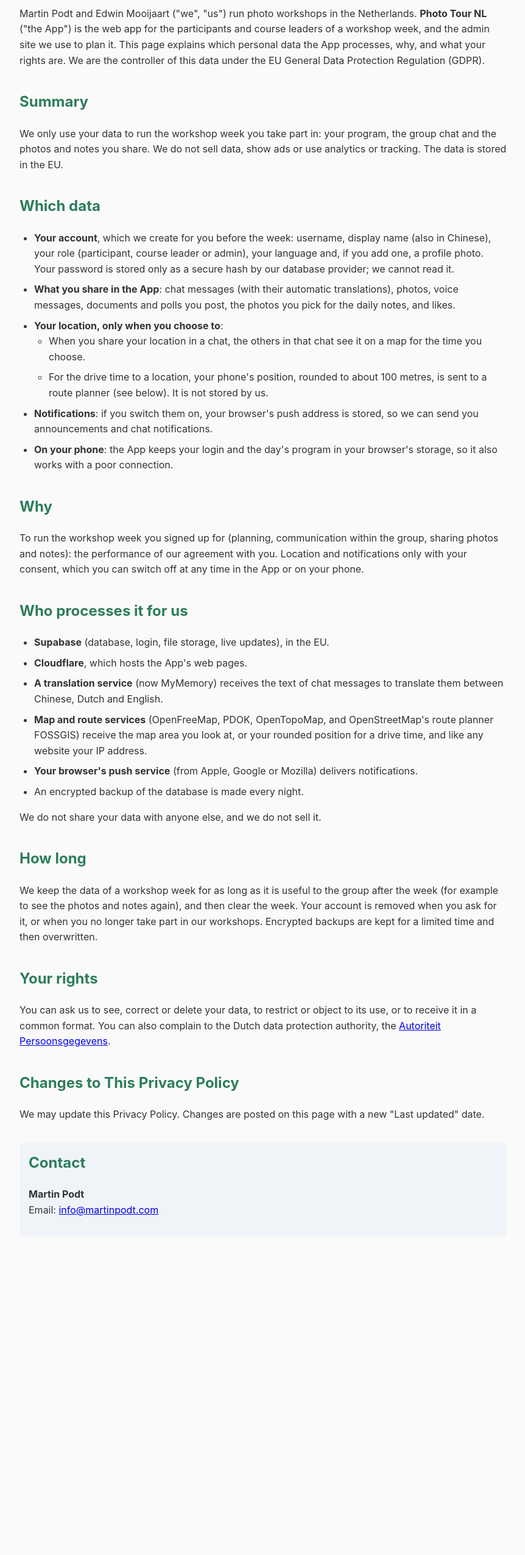
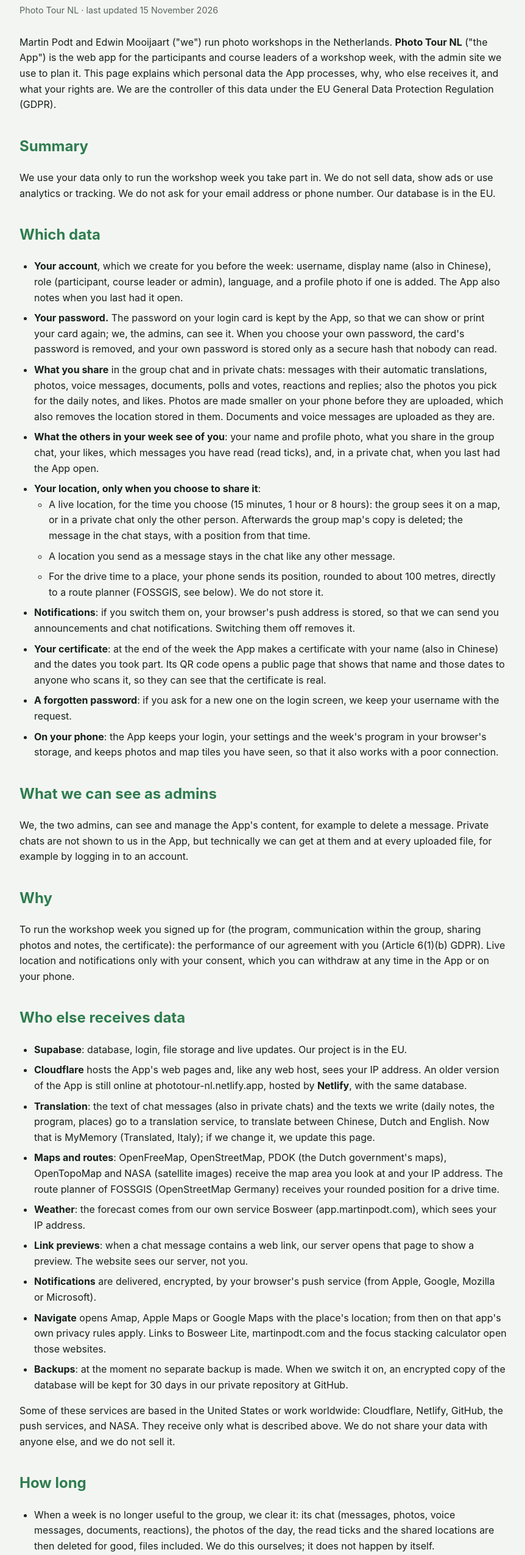
Before and after one commit to mpodt/privacy, a plain HTML site: page phototourapp/index.html in a window 1280 px wide. Shown: the part 149-2699 px from the top of the page at 61% size, without its empty margins (208-1070 px from the left). Before the commit the page ends 2197 px from the top, so only its background shows below. Drawn offline with Linux system fonts and the light colour scheme.

Commit message:
Photo Tour NL: privacy policy checked against the app, in English, Dutch and Chinese
Co-Authored-By: Claude Opus 5.5 <noreply@anthropic.com>

```diff
--- a/phototourapp/index.html
+++ b/phototourapp/index.html
@@ -4,97 +4,126 @@
     <meta charset="UTF-8">
     <meta name="viewport" content="width=device-width, initial-scale=1.0">
     <title>Privacy Policy - Photo Tour NL</title>
-    <style>
-        body {
-            font-family: -apple-system, BlinkMacSystemFont, 'Segoe UI', Roboto, Oxygen, Ubuntu, sans-serif;
-            line-height: 1.6;
-            max-width: 800px;
-            margin: 0 auto;
-            padding: 20px;
-            color: #333;
-            background-color: #fafafa;
-        }
-        h1 { color: #1a1a2e; margin-bottom: 0.2em; }
-        h2 { color: #2E7D5B; margin-top: 1.5em; }
-        .last-updated { color: #888; font-size: 0.9em; margin-bottom: 2em; }
-        ul { padding-left: 1.5em; }
-        li { margin-bottom: 0.5em; }
-        .contact { background: #f0f4f8; padding: 15px; border-radius: 8px; margin-top: 2em; }
-    </style>
+    <link rel="alternate" hreflang="en" href="https://mpodt.github.io/privacy/phototourapp/">
+    <link rel="alternate" hreflang="nl" href="https://mpodt.github.io/privacy/phototourapp/nl.html">
+    <link rel="alternate" hreflang="zh-CN" href="https://mpodt.github.io/privacy/phototourapp/zh.html">
+    <link rel="stylesheet" href="style.css">
 </head>
 <body>
 
+<nav class="langs" aria-label="Language"><a href="zh.html" lang="zh-CN">中文</a> · <a href="nl.html" lang="nl">Nederlands</a> · <strong>English</strong></nav>
+
 <h1>Privacy Policy</h1>
-<p class="last-updated">Last updated: November 15, 2026</p>
+<p class="last-updated">Photo Tour NL · last updated 15 November 2026</p>
 
-<p>Martin Podt and Edwin Mooijaart ("we", "us") run photo workshops in the Netherlands. <strong>Photo Tour NL</strong>
-("the App") is the web app for the participants and course leaders of a workshop week, and the admin site we use to
-plan it. This page explains which personal data the App processes, why, and what your rights are. We are the
-controller of this data under the EU General Data Protection Regulation (GDPR).</p>
+<p>Martin Podt and Edwin Mooijaart ("we") run photo workshops in the Netherlands. <strong>Photo Tour NL</strong>
+("the App") is the web app for the participants and course leaders of a workshop week, with the admin site we use
+to plan it. This page explains which personal data the App processes, why, who else receives it, and what your
+rights are. We are the controller of this data under the EU General Data Protection Regulation (GDPR).</p>
 
 <h2>Summary</h2>
-<p>We only use your data to run the workshop week you take part in: your program, the group chat and the photos and
-notes you share. We do not sell data, show ads or use analytics or tracking. The data is stored in the EU.</p>
+<p>We use your data only to run the workshop week you take part in. We do not sell data, show ads or use analytics
+or tracking. We do not ask for your email address or phone number. Our database is in the EU.</p>
 
 <h2>Which data</h2>
 <ul>
     <li><strong>Your account</strong>, which we create for you before the week: username, display name (also in
-        Chinese), your role (participant, course leader or admin), your language and, if you add one, a profile photo.
-        Your password is stored only as a secure hash by our database provider; we cannot read it.</li>
-    <li><strong>What you share in the App</strong>: chat messages (with their automatic translations), photos, voice
-        messages, documents and polls you post, the photos you pick for the daily notes, and likes.</li>
-    <li><strong>Your location, only when you choose to</strong>:
+        Chinese), role (participant, course leader or admin), language, and a profile photo if one is added. The App
+        also notes when you last had it open.</li>
+    <li><strong>Your password.</strong> The password on your login card is kept by the App, so that we can show or
+        print your card again; we, the admins, can see it. When you choose your own password, the card's password is
+        removed, and your own password is stored only as a secure hash that nobody can read.</li>
+    <li><strong>What you share</strong> in the group chat and in private chats: messages with their automatic
+        translations, photos, voice messages, documents, polls and votes, reactions and replies; also the photos you
+        pick for the daily notes, and likes. Photos are made smaller on your phone before they are uploaded, which also
+        removes the location stored in them. Documents and voice messages are uploaded as they are.</li>
+    <li><strong>What the others in your week see of you</strong>: your name and profile photo, what you share in the
+        group chat, your likes, which messages you have read (read ticks), and, in a private chat, when you last had
+        the App open.</li>
+    <li><strong>Your location, only when you choose to share it</strong>:
         <ul>
-            <li>When you share your location in a chat, the others in that chat see it on a map for the time you
-                choose.</li>
-            <li>For the drive time to a location, your phone's position, rounded to about 100 metres, is sent to a
-                route planner (see below). It is not stored by us.</li>
+            <li>A live location, for the time you choose (15 minutes, 1 hour or 8 hours): the group sees it on a map,
+                or in a private chat only the other person. Afterwards the group map's copy is deleted; the message in
+                the chat stays, with a position from that time.</li>
+            <li>A location you send as a message stays in the chat like any other message.</li>
+            <li>For the drive time to a place, your phone sends its position, rounded to about 100 metres, directly to
+                a route planner (FOSSGIS, see below). We do not store it.</li>
         </ul>
     </li>
-    <li><strong>Notifications</strong>: if you switch them on, your browser's push address is stored, so we can send
-        you announcements and chat notifications.</li>
-    <li><strong>On your phone</strong>: the App keeps your login and the day's program in your browser's storage, so
-        it also works with a poor connection.</li>
+    <li><strong>Notifications</strong>: if you switch them on, your browser's push address is stored, so that we can
+        send you announcements and chat notifications. Switching them off removes it.</li>
+    <li><strong>Your certificate</strong>: at the end of the week the App makes a certificate with your name (also in
+        Chinese) and the dates you took part. Its QR code opens a public page that shows that name and those dates to
+        anyone who scans it, so they can see that the certificate is real.</li>
+    <li><strong>A forgotten password</strong>: if you ask for a new one on the login screen, we keep your username
+        with the request.</li>
+    <li><strong>On your phone</strong>: the App keeps your login, your settings and the week's program in your
+        browser's storage, and keeps photos and map tiles you have seen, so that it also works with a poor
+        connection.</li>
 </ul>
 
+<h2>What we can see as admins</h2>
+<p>We, the two admins, can see and manage the App's content, for example to delete a message. Private chats are not
+shown to us in the App, but technically we can get at them and at every uploaded file, for example by logging in to
+an account.</p>
+
 <h2>Why</h2>
-<p>To run the workshop week you signed up for (planning, communication within the group, sharing photos and notes):
-the performance of our agreement with you. Location and notifications only with your consent, which you can switch
-off at any time in the App or on your phone.</p>
+<p>To run the workshop week you signed up for (the program, communication within the group, sharing photos and
+notes, the certificate): the performance of our agreement with you (Article 6(1)(b) GDPR). Live location and
+notifications only with your consent, which you can withdraw at any time in the App or on your phone.</p>
 
-<h2>Who processes it for us</h2>
+<h2>Who else receives data</h2>
 <ul>
-    <li><strong>Supabase</strong> (database, login, file storage, live updates), in the EU.</li>
-    <li><strong>Cloudflare</strong>, which hosts the App's web pages.</li>
-    <li><strong>A translation service</strong> (now MyMemory) receives the text of chat messages to translate them
-        between Chinese, Dutch and English.</li>
-    <li><strong>Map and route services</strong> (OpenFreeMap, PDOK, OpenTopoMap, and OpenStreetMap's route planner
-        FOSSGIS) receive the map area you look at, or your rounded position for a drive time, and like any website your
+    <li><strong>Supabase</strong>: database, login, file storage and live updates. Our project is in the EU.</li>
+    <li><strong>Cloudflare</strong> hosts the App's web pages and, like any web host, sees your IP address. An older
+        version of the App is still online at phototour-nl.netlify.app, hosted by <strong>Netlify</strong>, with the
+        same database.</li>
+    <li><strong>Translation</strong>: the text of chat messages (also in private chats) and the texts we write
+        (daily notes, the program, places) go to a translation service, to translate between Chinese, Dutch and
+        English. Now that is MyMemory (Translated, Italy); if we change it, we update this page.</li>
+    <li><strong>Maps and routes</strong>: OpenFreeMap, OpenStreetMap, PDOK (the Dutch government's maps), OpenTopoMap
+        and NASA (satellite images) receive the map area you look at and your IP address. The route planner of
+        FOSSGIS (OpenStreetMap Germany) receives your rounded position for a drive time.</li>
+    <li><strong>Weather</strong>: the forecast comes from our own service Bosweer (app.martinpodt.com), which sees your
         IP address.</li>
-    <li><strong>Your browser's push service</strong> (from Apple, Google or Mozilla) delivers notifications.</li>
-    <li>An encrypted backup of the database is made every night.</li>
+    <li><strong>Link previews</strong>: when a chat message contains a web link, our server opens that page to show a
+        preview. The website sees our server, not you.</li>
+    <li><strong>Notifications</strong> are delivered, encrypted, by your browser's push service (from Apple, Google,
+        Mozilla or Microsoft).</li>
+    <li><strong>Navigate</strong> opens Amap, Apple Maps or Google Maps with the place's location; from then on that
+        app's own privacy rules apply. Links to Bosweer Lite, martinpodt.com and the focus stacking calculator open
+        those websites.</li>
+    <li><strong>Backups</strong>: at the moment no separate backup is made. When we switch it on, an encrypted copy
+        of the database will be kept for 30 days in our private repository at GitHub.</li>
 </ul>
-<p>We do not share your data with anyone else, and we do not sell it.</p>
+<p>Some of these services are based in the United States or work worldwide: Cloudflare, Netlify, GitHub, the push
+services, and NASA. They receive only what is described above. We do not share your data with anyone else, and we do
+not sell it.</p>
 
 <h2>How long</h2>
-<p>We keep the data of a workshop week for as long as it is useful to the group after the week (for example to see the
-photos and notes again), and then clear the week. Your account is removed when you ask for it, or when you no longer
-take part in our workshops. Encrypted backups are kept for a limited time and then overwritten.</p>
+<ul>
+    <li>When a week is no longer useful to the group, we clear it: its chat (messages, photos, voice messages,
+        documents, reactions), the photos of the day, the read ticks and the shared locations are then deleted for
+        good, files included. We do this ourselves; it does not happen by itself.</li>
+    <li>After that the program, the daily notes, your account and your certificate stay, so that the certificate can
+        still be checked.</li>
+    <li>A live location on the group map is deleted soon after the time you chose.</li>
+    <li>Your account is deleted when you ask us to.</li>
+    <li>Backups, once switched on: 30 days.</li>
+</ul>
 
 <h2>Your rights</h2>
 <p>You can ask us to see, correct or delete your data, to restrict or object to its use, or to receive it in a common
-format. You can also complain to the Dutch data protection authority, the
-<a href="https://autoriteitpersoonsgegevens.nl/en">Autoriteit Persoonsgegevens</a>.</p>
+format, and you can withdraw your consent at any time. Email us (below). You can also complain to the Dutch data
+protection authority, the <a href="https://autoriteitpersoonsgegevens.nl/en">Autoriteit Persoonsgegevens</a>.</p>
 
-<h2>Changes to This Privacy Policy</h2>
-<p>We may update this Privacy Policy. Changes are posted on this page with a new "Last updated" date.</p>
+<h2>Changes</h2>
+<p>When the App changes what it does with your data, we update this page and its date.</p>
 
 <div class="contact">
-    <h2 style="margin-top: 0;">Contact</h2>
-    <p>
-        <strong>Martin Podt</strong><br>
-        Email: <a href="mailto:info@martinpodt.com">info@martinpodt.com</a>
-    </p>
+    <strong>Contact</strong><br>
+    Martin Podt and Edwin Mooijaart<br>
+    Email: <a href="mailto:info@martinpodt.com">info@martinpodt.com</a>
 </div>
 
 </body>
--- /dev/null
+++ b/phototourapp/style.css
@@ -0,0 +1,19 @@
+/* Photo Tour NL privacy policy: one style for the English, Dutch and Chinese pages. */
+body {
+    font-family: -apple-system, BlinkMacSystemFont, 'Segoe UI', Roboto, 'PingFang SC', 'Noto Sans SC', 'Microsoft YaHei', sans-serif;
+    line-height: 1.6;
+    max-width: 800px;
+    margin: 0 auto;
+    padding: 20px 16px;
+    color: #17201b;
+    background-color: #f3f5f2;
+}
+h1 { color: #17201b; margin-bottom: 0.2em; }
+h2 { color: #2f7d4f; margin-top: 1.5em; }
+a { color: #2f7d4f; }
+.langs { text-align: right; font-size: 1.05em; margin-bottom: 1em; }
+.langs a, .langs strong { display: inline-block; padding: 10px 4px; }
+.last-updated { color: #5b665f; font-size: 0.9em; margin-bottom: 2em; }
+ul { padding-left: 1.5em; }
+li { margin-bottom: 0.5em; }
+.contact { background: #fff; padding: 15px; border-radius: 14px; margin-top: 2em; }
```
Also changed, not shown: index.html (+1 -1 lines), phototourapp/nl.html (added, +133 -0 lines), phototourapp/zh.html (added, +85 -0 lines), 1 other file.
